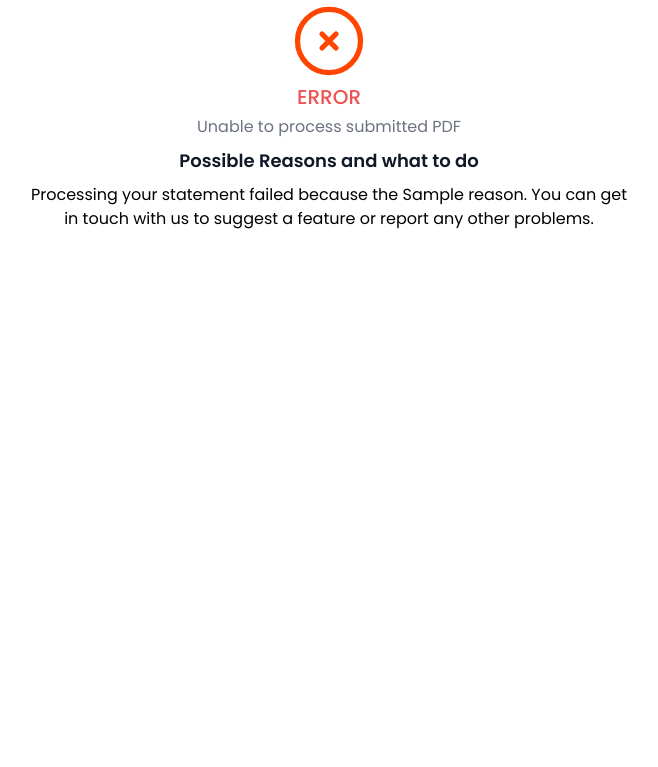
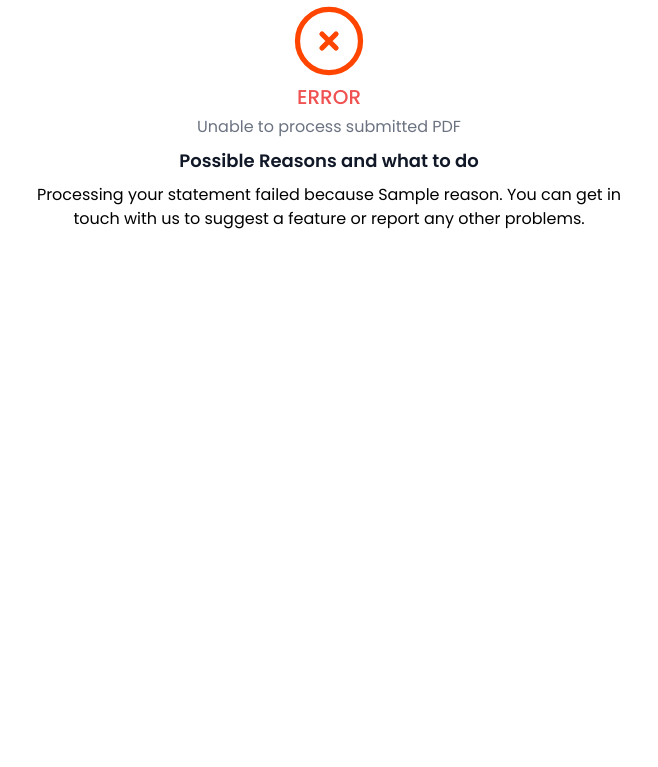
Before and after one commit to julius383/pesarifu, a Python web app: template src/pesarifu/templates/error.html in a window 1280 px wide. Shown: the part 365-1132 px from the top of the page, without its empty margins (311-969 px from the left). Run offline with Jinja, Linux system fonts and the light colour scheme; the template is opened without the code that fills it: most values are stand-ins (such as "Sample title", 1, 10 or a date in 2020); style sheets or scripts are compiled from the project's sources; some libraries are stand-ins or nearby versions.

Commit message:
fix: change formatting

```diff
--- a/src/pesarifu/templates/error.html
+++ b/src/pesarifu/templates/error.html
@@ -26,7 +26,7 @@
             </span>
             <h2 class="my-2 text-lg font-semibold text-gray-900 dark:text-white">Possible Reasons and what to do</h2>
             <p class="mb-2 text-center">
-                Processing your statement failed because the {{ reason }}. You can get in touch with us to
+                Processing your statement failed because {{ reason }}. You can get in touch with us to
                 suggest a feature or report any other problems.
             </p>
     </div>
```
Also changed, not shown: 1 other file.
